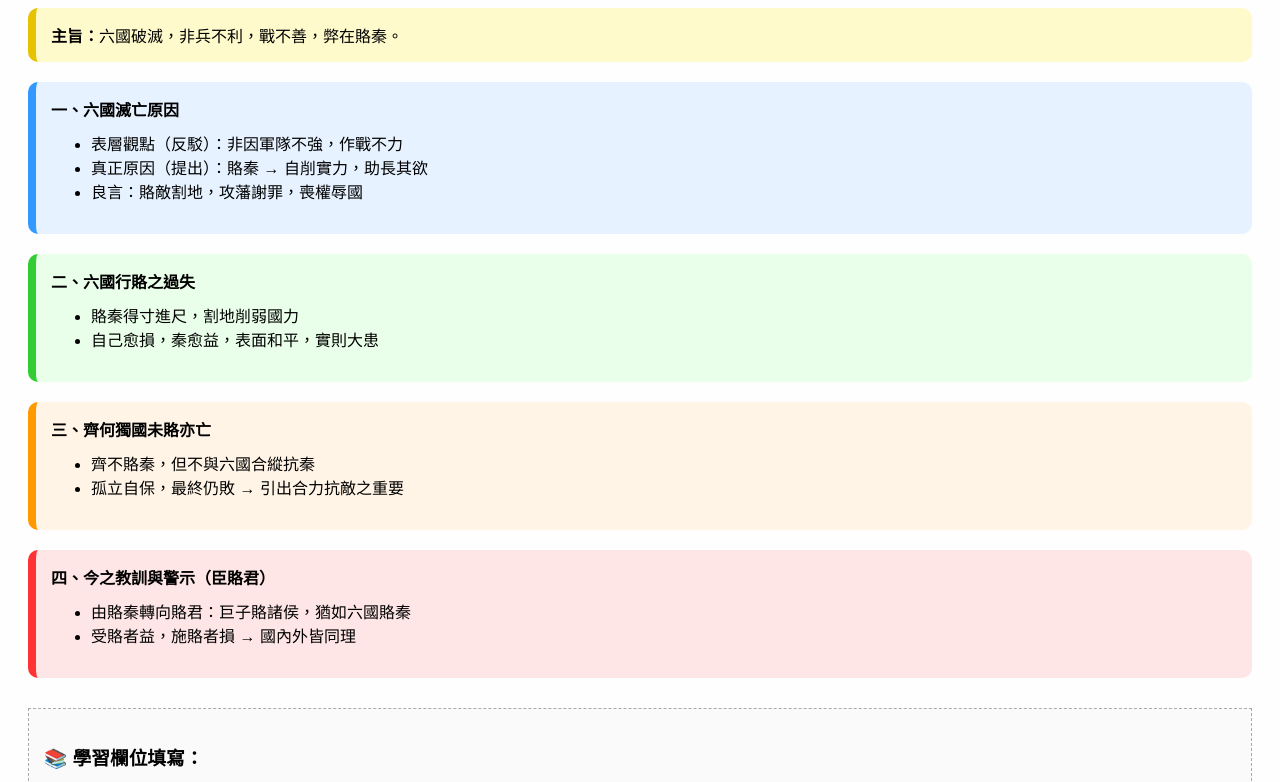
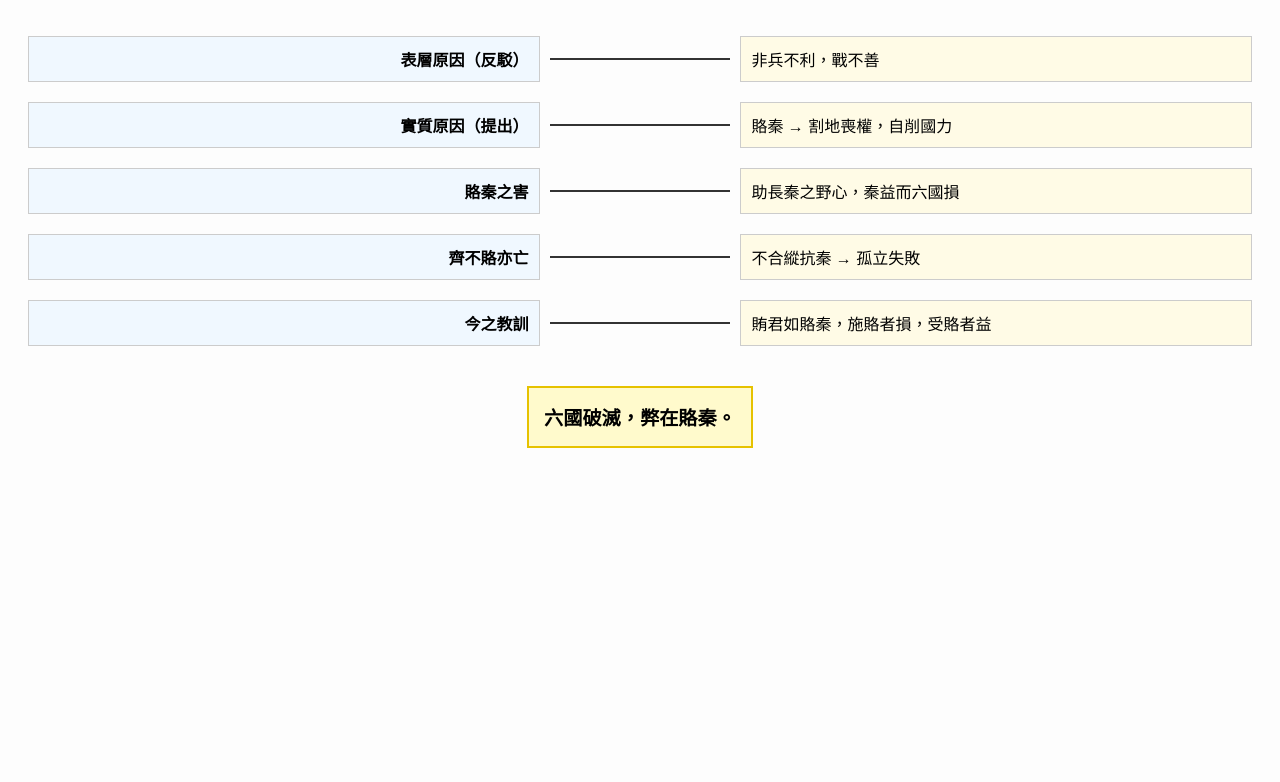
Before and after one commit to wlchoi-yyc/mindmap, a plain HTML site: page index.html in a window 1280 px wide. Shown: the part 109-891 px from the top of the page. After the commit the page ends 800 px from the top, so only its background shows below. Drawn offline with Linux system fonts and the light colour scheme.

Commit message:
Update index.html

```diff
--- a/index.html
+++ b/index.html
@@ -1,88 +1,96 @@
-<!DOCTYPE html>
-<html lang="zh-Hant">
+<!DOCTYPE html><html lang="zh-Hant">
 <head>
   <meta charset="UTF-8">
-  <title>《六國論》視覺組織圖</title>
+  <title>《六國論》魚骨圖</title>
   <style>
     body {
       font-family: "標楷體", sans-serif;
-      background-color: #fefefe;
+      background-color: #fdfdfd;
       padding: 20px;
     }
     h1 {
       text-align: center;
       color: #444;
     }
-    .section {
-      margin: 20px 0;
-      padding: 15px;
-      border-radius: 10px;
+    .fishbone {
+      display: flex;
+      flex-direction: column;
+      align-items: center;
+      margin-top: 40px;
     }
-    .main-theme {
-      background-color: #fffacc;
-      border-left: 8px solid #e6c200;
+    .bone {
+      display: flex;
+      flex-direction: row;
+      align-items: center;
+      margin: 10px 0;
+      width: 100%;
     }
-    .blue { background-color: #e6f2ff; border-left: 8px solid #3399ff; }
-    .green { background-color: #eaffea; border-left: 8px solid #33cc33; }
-    .orange { background-color: #fff4e6; border-left: 8px solid #ff9900; }
-    .red { background-color: #ffe6e6; border-left: 8px solid #ff3333; }
-    ul { margin-top: 10px; }
-    .notes {
+    .label {
+      width: 40%;
+      padding: 10px;
+      background-color: #f0f8ff;
+      border: 1px solid #ccc;
+      text-align: right;
+      font-weight: bold;
+    }
+    .line {
+      flex-grow: 1;
+      height: 2px;
+      background-color: #333;
+      margin: 0 10px;
+    }
+    .point {
+      width: 40%;
+      padding: 10px;
+      background-color: #fffbe6;
+      border: 1px solid #ccc;
+    }
+    .center-box {
       margin-top: 30px;
       padding: 15px;
-      border: 1px dashed #aaa;
-      background-color: #fafafa;
+      background-color: #fffacc;
+      border: 2px solid #e6c200;
+      font-size: 1.2em;
+      text-align: center;
+      font-weight: bold;
+      max-width: 600px;
     }
   </style>
 </head>
 <body>
-  <h1>《六國論》視覺組織圖</h1>
+  <h1>《六國論》魚骨圖</h1>  <div class="fishbone">
+    <div class="bone">
+      <div class="label">表層原因（反駁）</div>
+      <div class="line"></div>
+      <div class="point">非兵不利，戰不善</div>
+    </div><div class="bone">
+  <div class="label">實質原因（提出）</div>
+  <div class="line"></div>
+  <div class="point">賂秦 → 割地喪權，自削國力</div>
+</div>
 
-  <div class="section main-theme">
-    <strong>主旨：</strong>六國破滅，非兵不利，戰不善，弊在賂秦。
-  </div>
+<div class="bone">
+  <div class="label">賂秦之害</div>
+  <div class="line"></div>
+  <div class="point">助長秦之野心，秦益而六國損</div>
+</div>
 
-  <div class="section blue">
-    <strong>一、六國滅亡原因</strong>
-    <ul>
-      <li>表層觀點（反駁）：非因軍隊不強，作戰不力</li>
-      <li>真正原因（提出）：賂秦 → 自削實力，助長其欲</li>
-      <li>良言：賂敵割地，攻藩謝罪，喪權辱國</li>
-    </ul>
-  </div>
+<div class="bone">
+  <div class="label">齊不賂亦亡</div>
+  <div class="line"></div>
+  <div class="point">不合縱抗秦 → 孤立失敗</div>
+</div>
 
-  <div class="section green">
-    <strong>二、六國行賂之過失</strong>
-    <ul>
-      <li>賂秦得寸進尺，割地削弱國力</li>
-      <li>自己愈損，秦愈益，表面和平，實則大患</li>
-    </ul>
-  </div>
+<div class="bone">
+  <div class="label">今之教訓</div>
+  <div class="line"></div>
+  <div class="point">賄君如賂秦，施賂者損，受賂者益</div>
+</div>
 
-  <div class="section orange">
-    <strong>三、齊何獨國未賂亦亡</strong>
-    <ul>
-      <li>齊不賂秦，但不與六國合縱抗秦</li>
-      <li>孤立自保，最終仍敗 → 引出合力抗敵之重要</li>
-    </ul>
-  </div>
+<div class="center-box">
+  六國破滅，弊在賂秦。
+</div>
 
-  <div class="section red">
-    <strong>四、今之教訓與警示（臣賂君）</strong>
-    <ul>
-      <li>由賂秦轉向賂君：巨子賂諸侯，猶如六國賂秦</li>
-      <li>受賂者益，施賂者損 → 國內外皆同理</li>
-    </ul>
-  </div>
-
-  <div class="notes">
-    <h3>📚 學習欄位填寫：</h3>
-    <ul>
-      <li><strong>語言特色：</strong>排比、層遞、對比、引用史例說理</li>
-      <li><strong>寫作手法：</strong>以古諷今，借史明理，議論嚴密</li>
-      <li><strong>寫作目的：</strong>警示君主群臣，以史為鑑</li>
-      <li><strong>學習重點（學生填）：</strong>_________________________________________</li>
-    </ul>
   </div>
 </body>
 </html>
```
